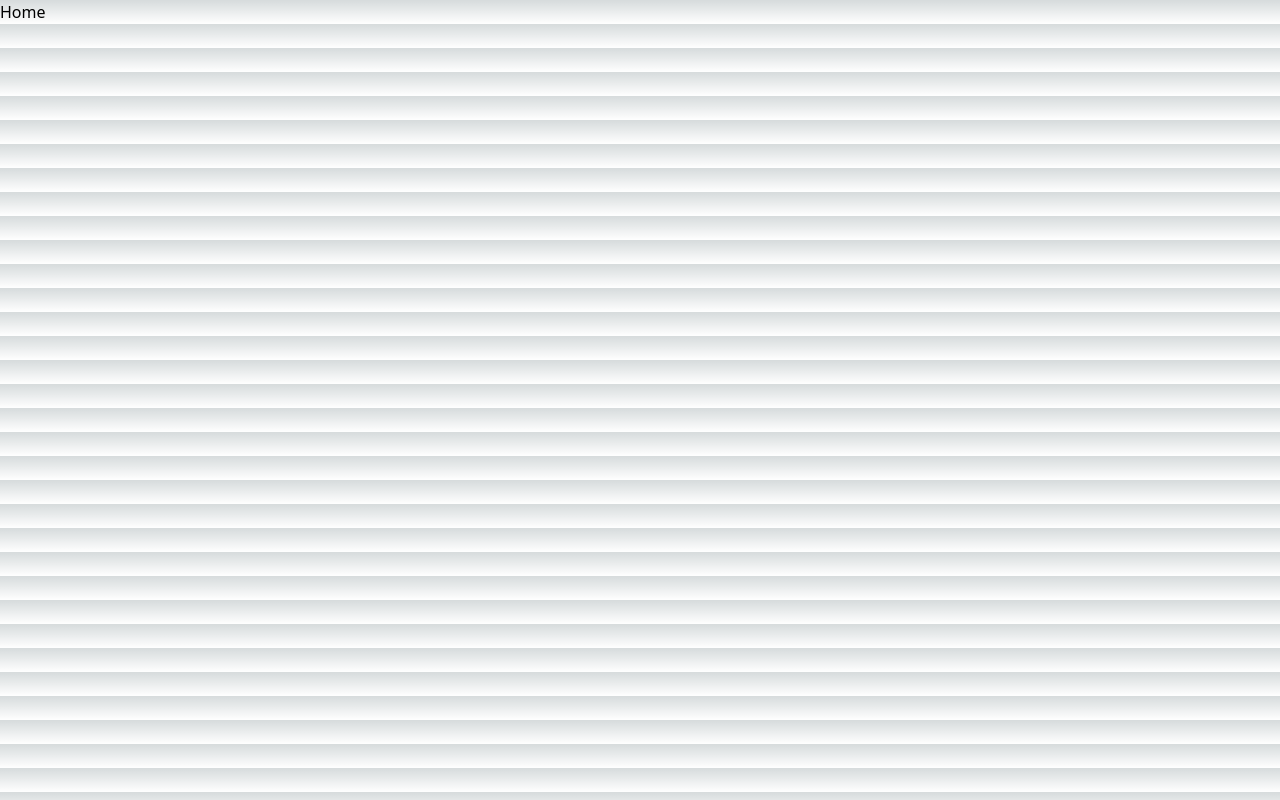
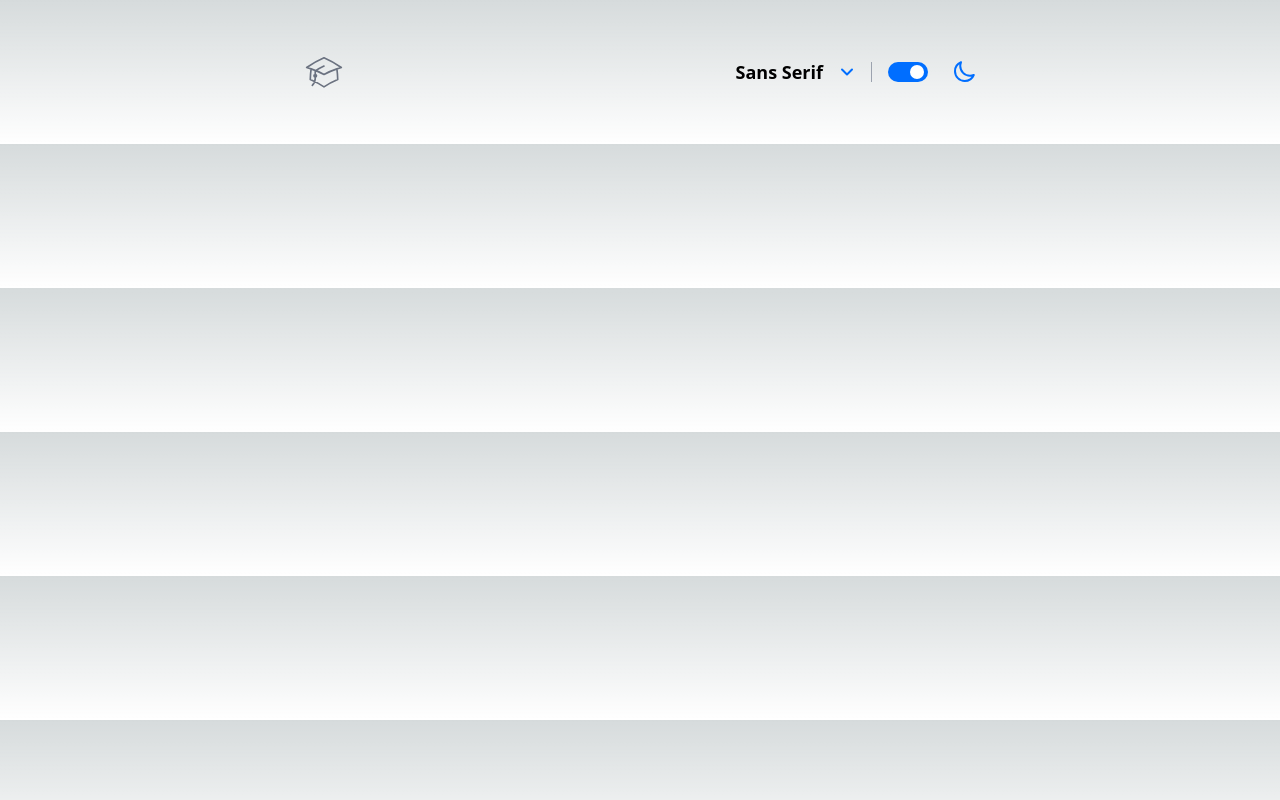
Before and after one commit to Erzyelc/WebDictionary, a Next.js app: page / in a window 1280 px wide. Built offline with nearby package versions, Linux system fonts and the light colour scheme.

Commit message:
Added Nav, getting basic structure down.

```diff
--- a/package.json
+++ b/package.json
@@ -9,6 +9,7 @@
     "lint": "next lint"
   },
   "dependencies": {
+    "@heroicons/react": "^2.0.18",
     "autoprefixer": "10.4.14",
     "eslint": "8.44.0",
     "eslint-config-next": "13.4.8",
--- a/src/app/layout.jsx
+++ b/src/app/layout.jsx
@@ -1,4 +1,6 @@
 import '@styles/globals.css';
+import Nav from '@components/Nav';
+import { Provider } from 'react';
 
 export const metadata = {
     title: "WebDictionary",
@@ -9,12 +11,12 @@ const RootLayout = ({ children }) => {
   return (
     <html lang="en">
     <body>
+        <main className="app container mx-auto max-w-2xl">
+            <Nav />
+            {children}
+        </main>
         <div className='main'>
         </div>
-
-        <main className="app">
-            {children}
-        </main>
     </body>
     </html>
   )
--- a/src/app/page.jsx
+++ b/src/app/page.jsx
@@ -1,6 +1,9 @@
+import Form from "@components/Form";
+
 const Home = () => {
   return (
-    <div>Home</div>
+    <section className=''>
+    </section>
   )
 }
 
--- /dev/null
+++ b/src/components/Form.jsx
@@ -0,0 +1,13 @@
+import React from "react"
+
+const Form = () => {
+  return (
+    <section>
+      <form>
+        test
+      </form>
+    </section>
+  )
+}
+
+export default Form
--- /dev/null
+++ b/src/components/Nav.jsx
@@ -0,0 +1,32 @@
+"use client"
+
+import Link from "next/link";
+import { useState, useEffect } from "react";
+import { AcademicCapIcon, MoonIcon, ChevronDownIcon } from '@heroicons/react/24/outline'
+
+const Nav = () => {
+  return (
+    <nav className="flex justify-between items-center h-12 my-6 mx-6 md:mx-0 md:h-12 md:my-12">
+        <Link href="/" className="">
+            <AcademicCapIcon className="h-10 w-10 text-gray-500" stroke-width="1"/>
+        </Link>
+        <div className="flex gap-4 h-full items-center">
+            <div className="relative text-sm font-bold md:text-lg">
+                <button className="flex items-center gap-4">
+                    <span>Sans Serif</span>
+                    <ChevronDownIcon className="w-4 h-4 text-secondary" stroke-width="3" />
+                </button>
+            </div>
+            <div class="w-px h-5 bg-gray-400"></div>
+            <div className="flex items-center gap-4 md:gap-6">
+                <button title="Toggle light or dark mode" className="relative flex h-5 w-10 items-center rounded-xl bg-secondary">
+                    <svg className="absolute h-3.5 w-3.5 rounded-full bg-white" style={ {right: 4, left: 'auto'} }></svg>
+                </button>
+                <MoonIcon className="w-6 h-6 text-secondary" stroke-width="2"/>
+            </div>
+        </div>
+    </nav>
+  )
+}
+
+export default Nav
--- a/tailwind.config.js
+++ b/tailwind.config.js
@@ -12,6 +12,9 @@ module.exports = {
         'gradient-conic':
           'conic-gradient(from 180deg at 50% 50%, var(--tw-gradient-stops))',
       },
+      colors: {
+        secondary: "#006EFF"
+      }
     },
   },
   plugins: [],
```
Also changed, not shown: 1 other file (tests, documents, lock files or other folders).
